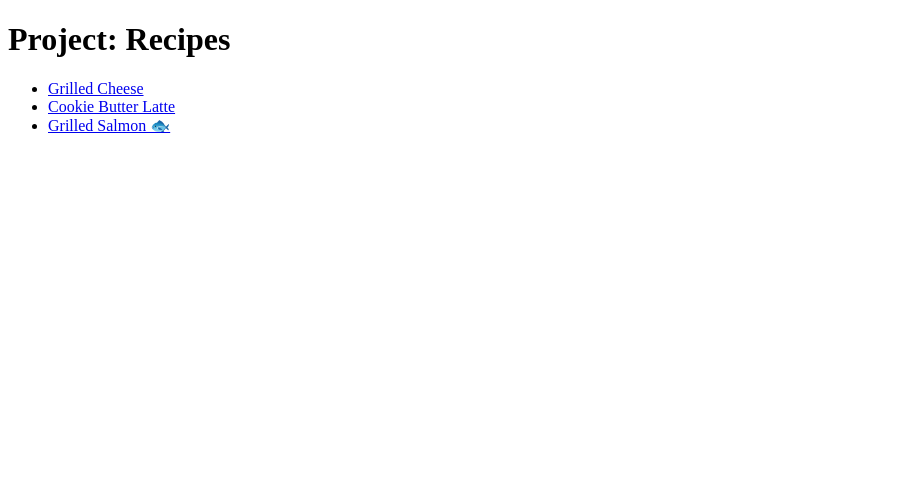
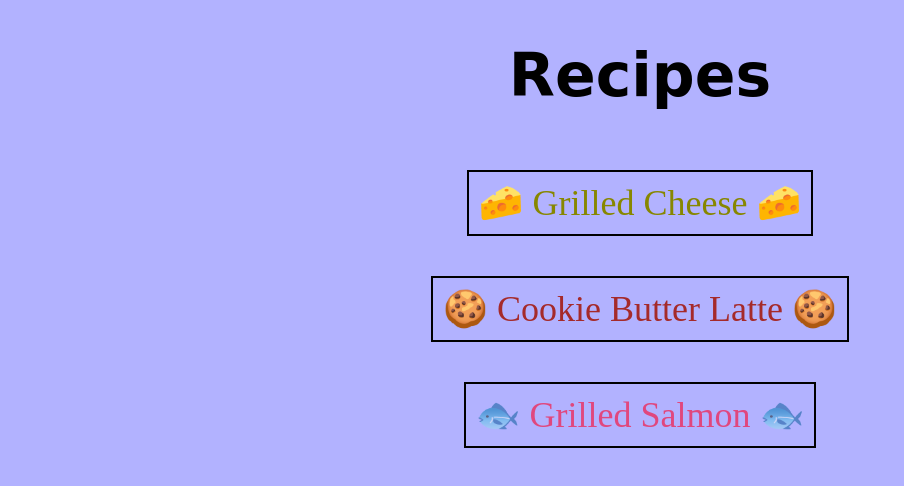
Before and after one commit to Noel-Gabriel/Odin-Recipes, a plain HTML site: page index.html in a window 1280 px wide. Shown: the whole page, without its empty margins (0-904 px from the left). Drawn offline with Linux system fonts and the light colour scheme.

Commit message:
Add CSS to recipes

```diff
--- a/index.html
+++ b/index.html
@@ -2,15 +2,18 @@
 <html lang="en">
     <head>
         <meta charset="utf-8">
+        <link href="style.css" rel="stylesheet">
         <title>Project: Recipes</title>
     </head>
 
     <body>
-        <h1>Project: Recipes</h1>
-        <ul>
-            <li><a href="./recipes/grilled_cheese.html">Grilled Cheese</a></li>
-            <li><a href="./recipes/cookie_butter_latte.html">Cookie Butter Latte</a></li>
-            <li><a href="./recipes/grilled_salmon.html">Grilled Salmon &#128031;</a></li>
-        </ul>
+        <h1>Recipes</h1>
+        <div class="recipes-list">
+            <ul>
+                <li><a class="cheese" href="./recipes/grilled_cheese.html">&#129472; Grilled Cheese &#129472;</a></li>
+                <li><a class="cookie" href="./recipes/cookie_butter_latte.html">&#127850; Cookie Butter Latte &#127850;</a></li>
+                <li><a class="salmon" href="./recipes/grilled_salmon.html">&#128031; Grilled Salmon &#128031;</a></li>
+            </ul>
+        </div>
     </body>
 </html>
--- /dev/null
+++ b/recipes/style.css
@@ -0,0 +1,47 @@
+h1, h2 {
+    font-family: 'Brush Script MT', cursive, sans-serif;
+    text-align: center;
+    font-size:60px;
+}
+
+body {
+    background-color: RGB(0, 0, 255, 0.3)
+}
+
+img {
+    height: auto;
+    width: 400px;
+    display: block;
+    margin-left: auto;
+    margin-right: auto;
+    width: 50%;
+}
+
+p {
+    text-align: center;
+    font-size: 20px;
+}
+
+ul, ol {
+    display: table;
+    margin: 0 auto;
+}
+
+li {
+    font-size: 20px;
+}
+
+a.back:link, a.back:visited {
+    color: black;
+    text-decoration: none;
+    font-size: 36px;
+    border: 2px solid black;
+    display: block;
+    margin: 20px;
+    text-align: center;
+    padding: 10px 10px;
+}
+
+a.back:hover, a.back:active {
+    background-color: white;
+}
--- /dev/null
+++ b/style.css
@@ -0,0 +1,44 @@
+body {
+    background-color: RGB(0, 0, 255, 0.3)
+}
+
+h1 {
+    font-family: 'Brush Script MT', cursive, sans-serif;
+    text-align: center;
+    font-size:60px;
+}
+
+ul {
+    list-style-type: none;
+    margin: 0;
+    padding: 0;
+}
+
+.recipes-list {
+    text-align: center;
+}
+
+a:link, a:visited {
+    text-decoration: none;
+    font-size: 36px;
+    border: 2px solid black;
+    display: inline-block;
+    margin: 20px;
+    padding: 10px 10px;
+}
+
+a:hover, a:active {
+    background-color: white;
+}
+
+.cheese {
+    color: rgb(135, 135, 0);
+}
+
+.cookie {
+    color: brown;
+}
+
+.salmon {
+    color: RGB(255, 0, 40, 0.6);
+}
```
Also changed, not shown: recipes/cookie_butter_latte.html (+2 -1 lines), recipes/grilled_cheese.html (+2 -1 lines), recipes/grilled_salmon.html (+2 -1 lines).
